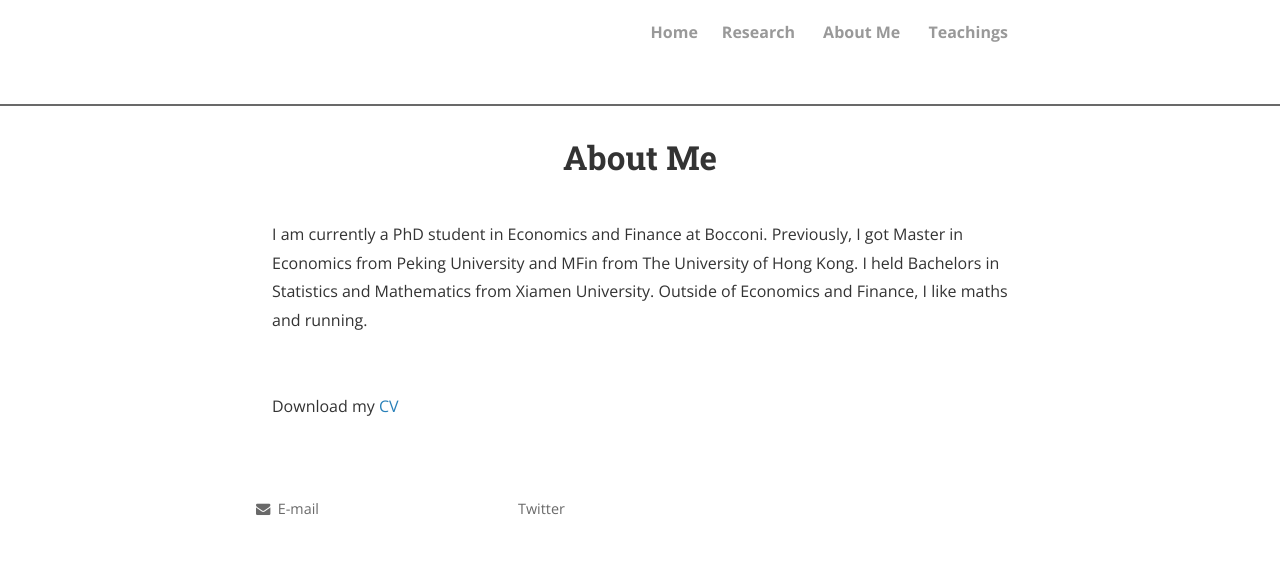
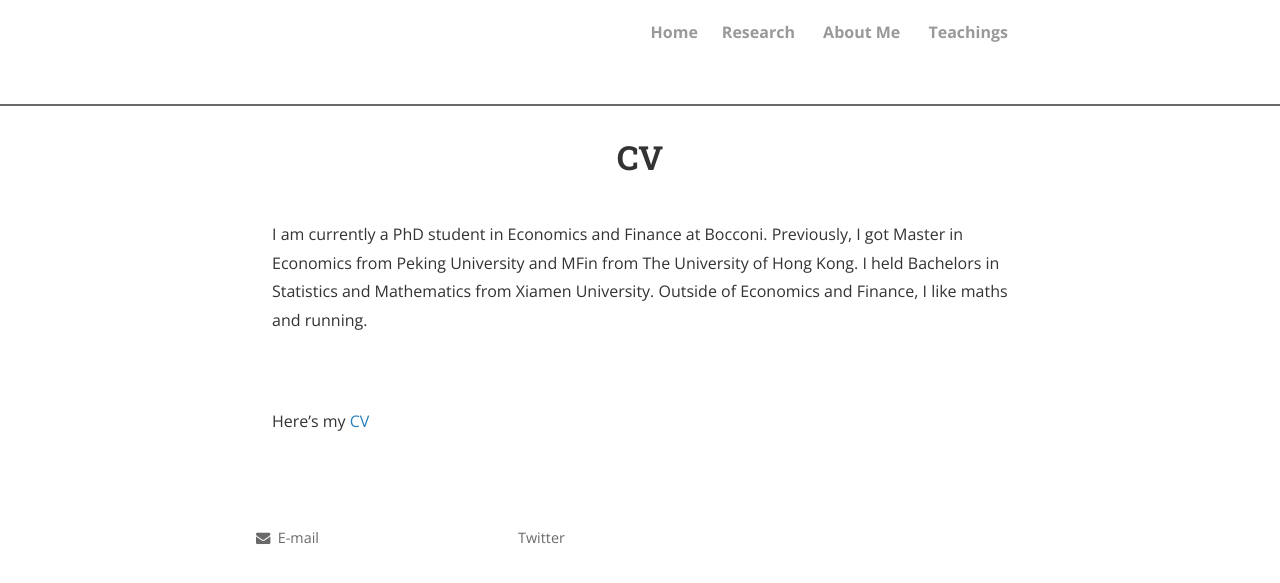
Before and after one commit to shasha-li/shasha-li.github.io, a Jekyll site: the page built from CV.md, in a window 1280 px wide. Shown: the top 583 px of the page. Built offline with Jekyll 4.4.1, drawn with Linux system fonts in a browser that asks for light colours; nearby versions of some CDN libraries; comment, search, counter and statistics services are not loaded; a style sheet for code colours, icons or effects is not loaded.

Commit message:
Update and rename about.md to CV.md

```diff
--- a/about.md
+++ b/CV.md
@@ -1,10 +1,12 @@
 ---
 layout: page
-title: About Me
-permalink: /about/
+title: CV
+permalink: /CV/
 ---
 I am currently a PhD student in Economics and Finance at Bocconi. Previously, I got Master in Economics from Peking University and MFin from The University of Hong Kong. I held Bachelors in Statistics and Mathematics from Xiamen University. Outside of Economics and Finance, I like maths and running.
 <br>
 <br>
-Download my <a href="https://shasha-li.github.io/content/SHASHA%20LI%20CV.pdf" download="Shasha, Li- CV">CV</a><br>
+
+Here's my <a href="https://shasha-li.github.io/content/SHASHA%20LI%20CV.pdf" target="_blank">CV</a>
+
 <br>
```
